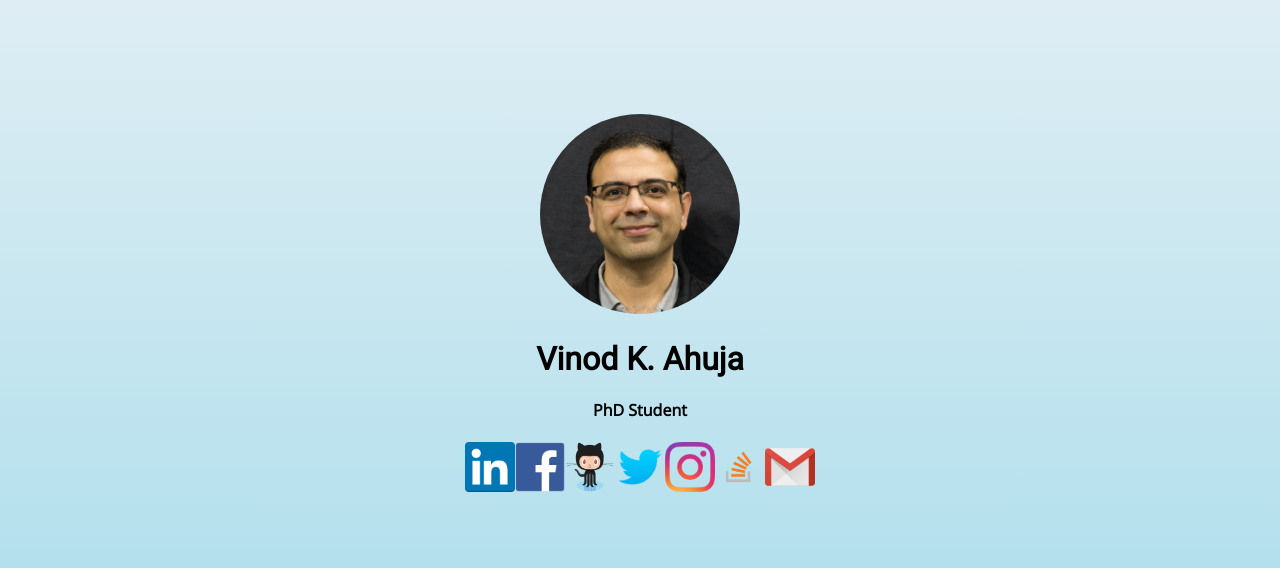
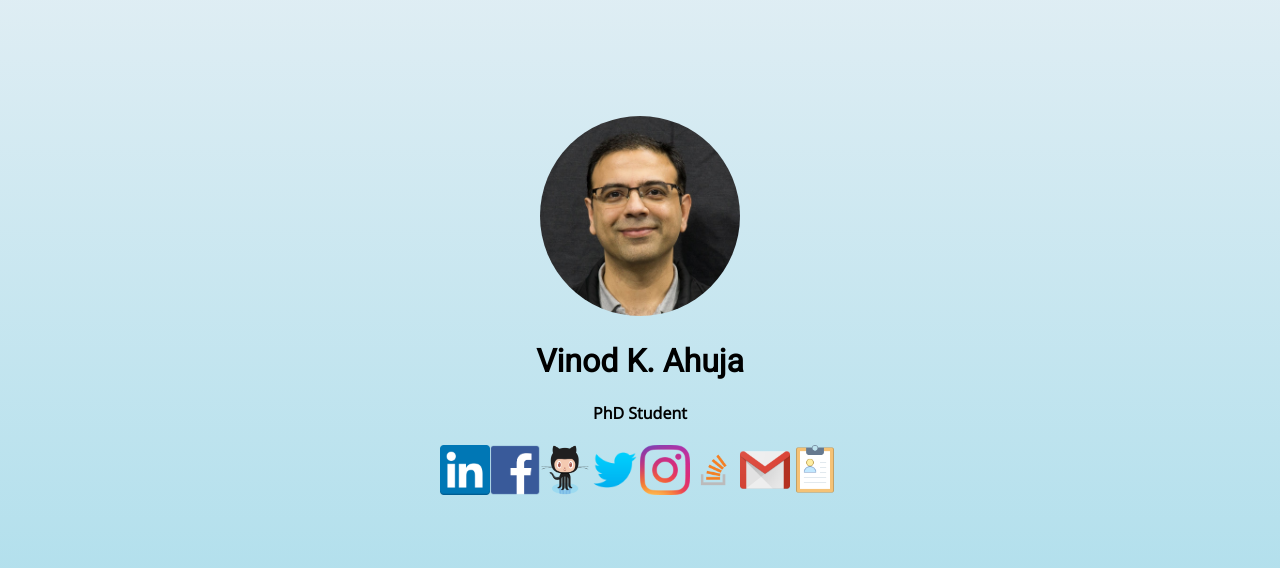
Before and after one commit to PositivelyPhD/vinodkahuja.github.io, a plain HTML site: page index.html in a window 1280 px wide. Shown: the part 112-680 px from the top of the page. Drawn offline with nearby package versions, Linux system fonts and the light colour scheme.

Commit message:
Added CV Link

```diff
--- a/index.html
+++ b/index.html
@@ -31,7 +31,10 @@
         </div>
         <div class="" style="max-width: 20%; max-height: 20%;">
             <a href="mailto:vinodahuja@gmail.com" target="_blank"><img src="images/gmail.png" alt=" " style="width:50px;height:50px;"></a>
-	</div>
+	    </div>
+        <div class="" style="max-width: 20%; max-height: 20%;">
+            <a href="https://www.linkedin.com/in/vinodkahuja/" target="_blank"><img src="images/CV.png" alt=" " style="width:50px;height:50px;"></a>
+	    </div>
 	</div>
 </body>
 </html>
```
Also changed, not shown: images/CV.png (added).
